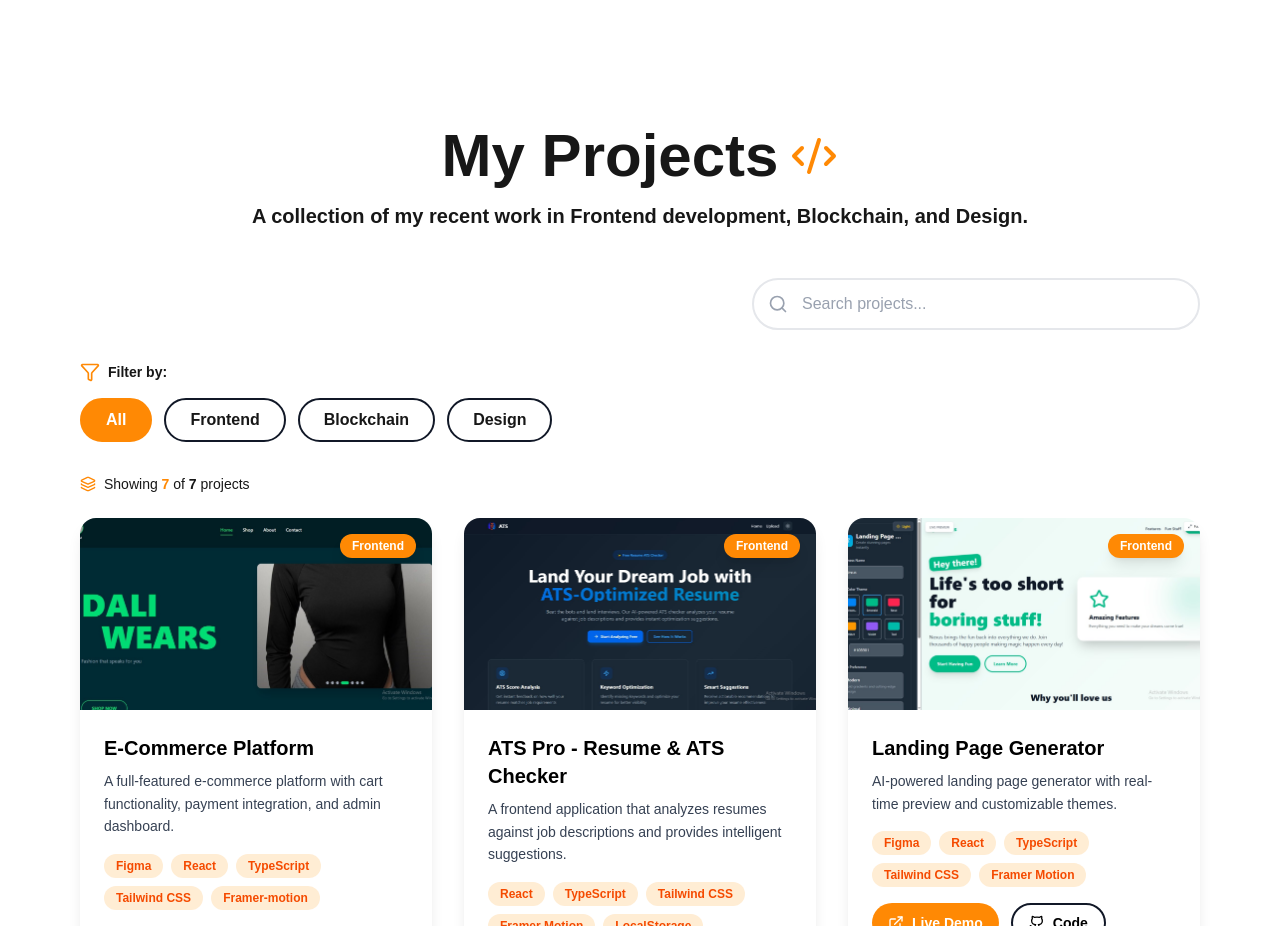
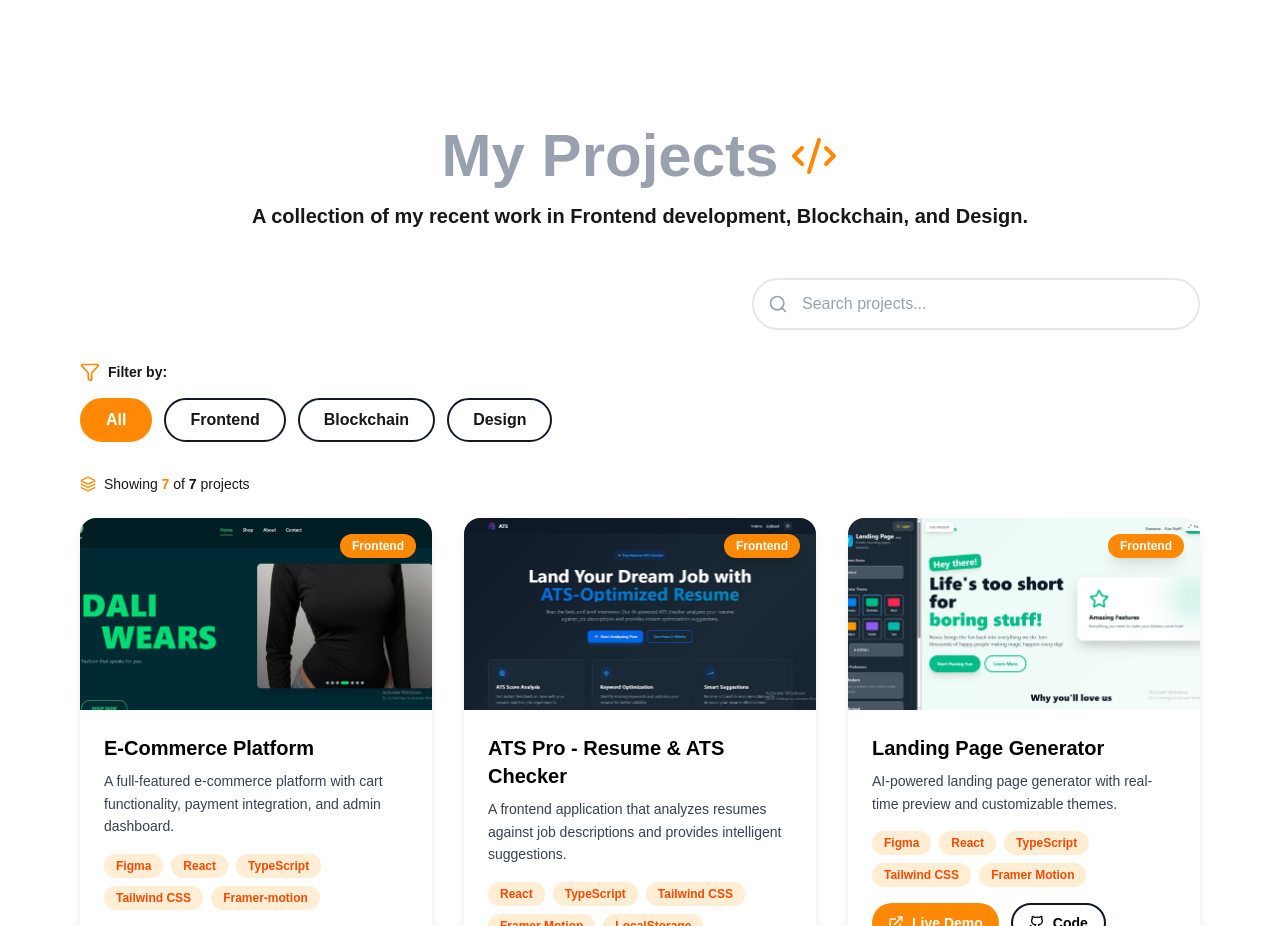
Before and after one commit to Idraezy/portfolio-v2, a Next.js app: page / in a window 1280 px wide. Shown: the part 1660-2586 px from the top of the page. Built offline with nearby package versions, Linux system fonts and the light colour scheme.

Commit message:
Update project section header styles
Added trailing spaces to some className attributes for consistency and changed the project header text color from dark to gray for improved visibility.

```diff
--- a/app/sections/Projects.tsx
+++ b/app/sections/Projects.tsx
@@ -140,8 +140,8 @@
 };
 
   return (
-    <section id="projects" className="min-h-screen bg-lightBg dark:bg-[#011C2A] text-lightText dark:text-darkText transition-colors duration-300 pt-24 md:pt-28 lg:pt-32 pb-16">
-      <div className="mx-4 sm:mx-6 md:mx-10 lg:mx-14 xl:mx-20">
+    <section id="projects" className="min-h-screen bg-lightBg dark:bg-[#011C2A] text-lightText dark:text-darkText transition-colors duration-300 pt-24 md:pt-28 lg:pt-32 pb-16 ">
+      <div className="mx-4 sm:mx-6 md:mx-10 lg:mx-14 xl:mx-20 ">
         {/* Header */}
         <motion.div
           initial={{ opacity: 0, y: -20 }}
@@ -149,8 +149,8 @@
           transition={{ duration: 0.8 }}
           className="mb-12"
         >
-          <div className="flex items-center justify-center gap-3 mb-4">
-            <h1 className="text-3xl sm:text-4xl md:text-5xl lg:text-6xl font-bold dark:text-orange-400">
+          <div className="flex items-center justify-center gap-3 mb-4 ">
+            <h1 className="text-3xl sm:text-4xl md:text-5xl lg:text-6xl font-bold text-gray-400">
               My Projects
             </h1>
             <Code2 className="w-8 h-8 sm:w-10 sm:h-10 md:w-12 md:h-12 text-orange-400" />
```
